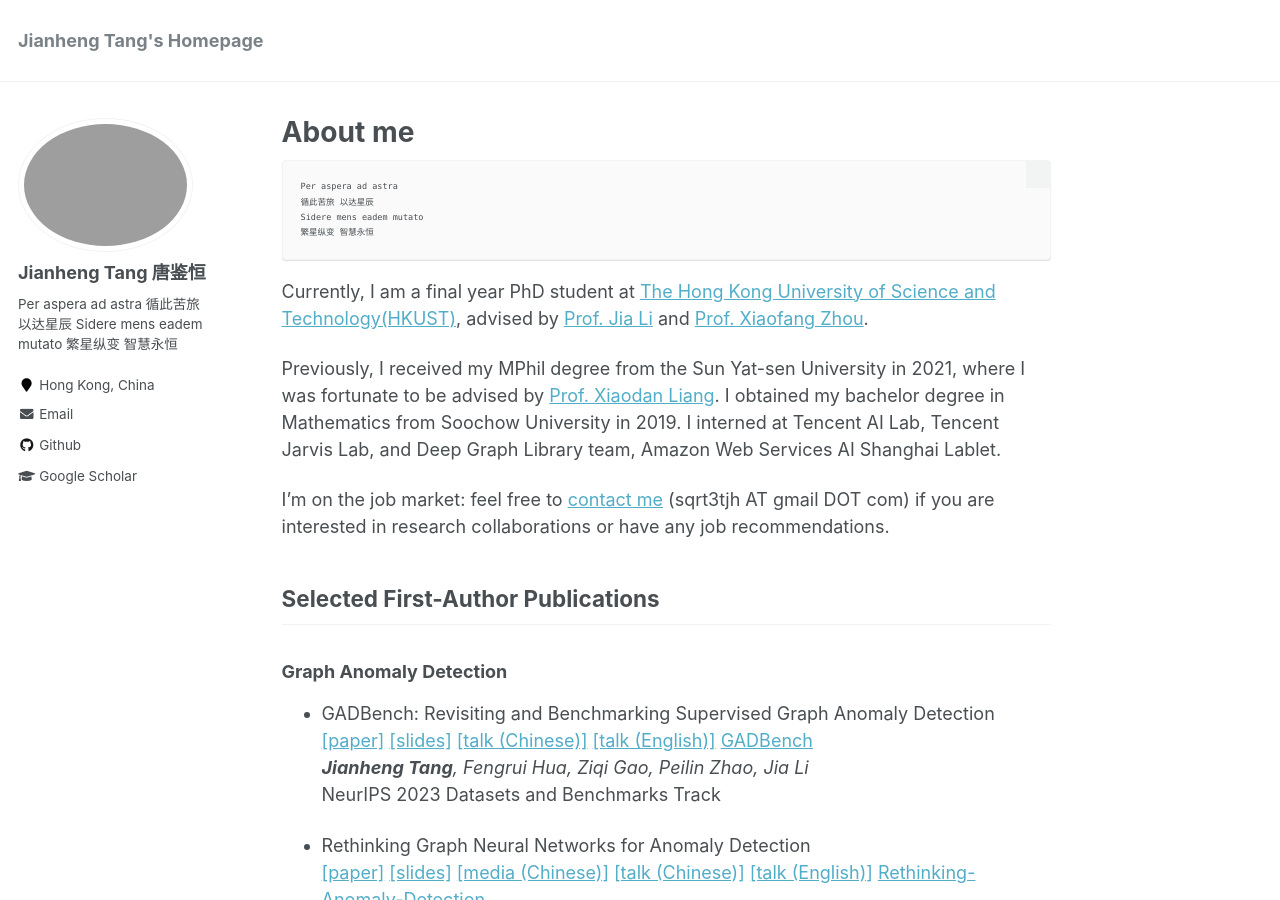
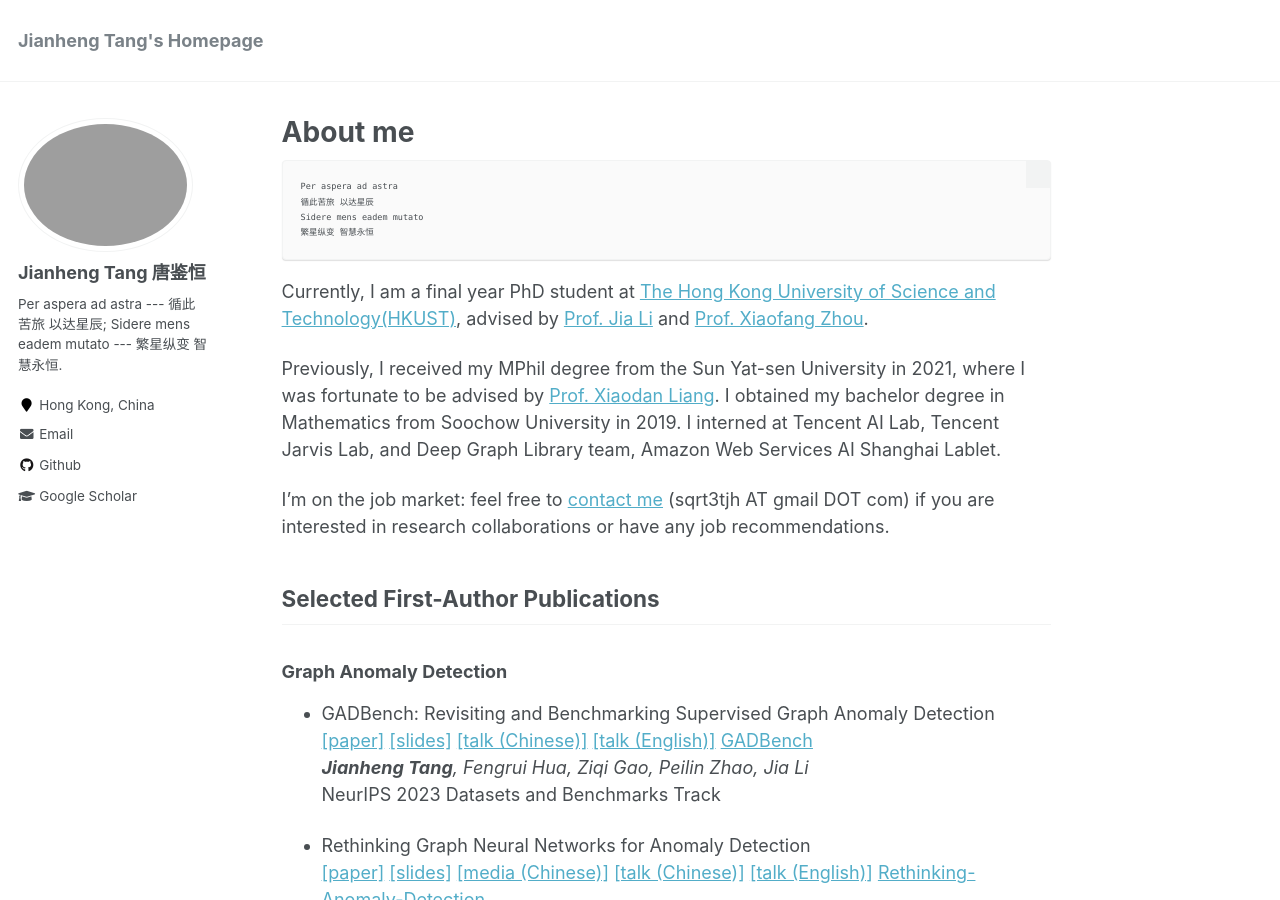
Before and after one commit to squareRoot3/squareRoot3.github.io, a Jekyll site: the page built from _pages/about.md, in a window 1280 px wide and 900 px high. Built offline with Jekyll 4.4.1, drawn with Linux system fonts in a browser that asks for light colours; part of the change alters nothing that is shown.

```diff
--- a/_config.yml
+++ b/_config.yml
@@ -82,7 +82,7 @@ analytics:
 author:
   name             : "Jianheng Tang \n 唐鉴恒"
   avatar           : "photo.jpg"
-  bio              : "Per aspera ad astra \n\n 循此苦旅 以达星辰 \n \nSidere mens eadem mutato \n \n 繁星纵变 智慧永恒"
+  bio              : "Per aspera ad astra --- 循此苦旅 以达星辰; Sidere mens eadem mutato --- 繁星纵变 智慧永恒."
   location         : "Hong Kong, China"
   employer         :
   pubmed           :
```
